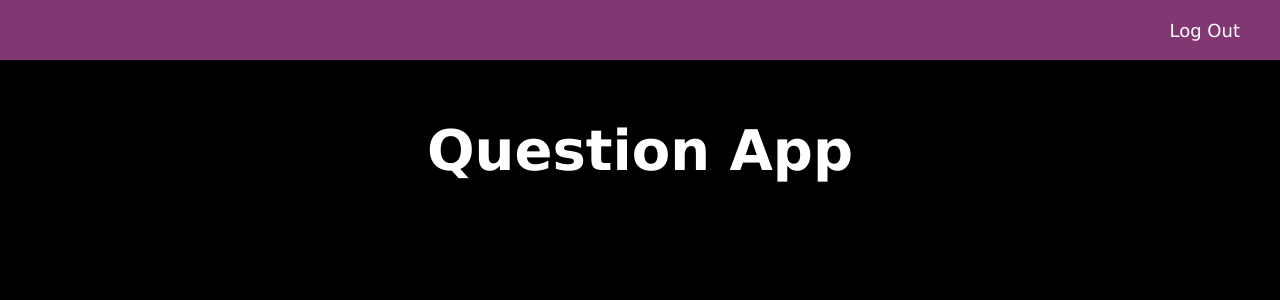
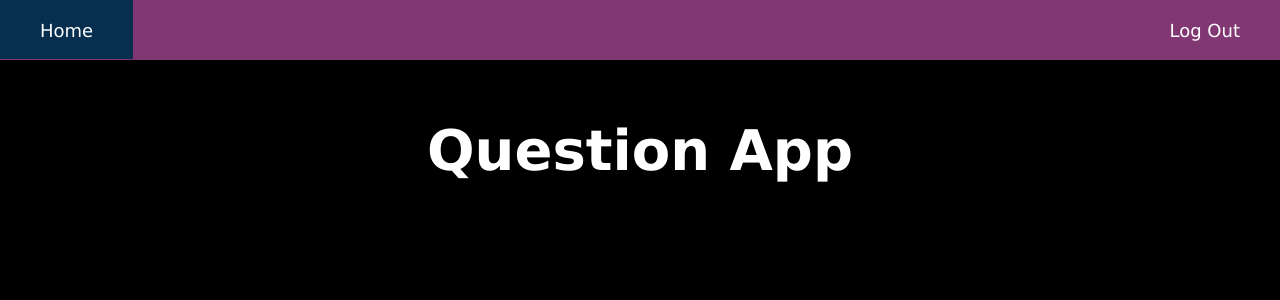
Before and after one commit to waidd280/my_blog_app, a Flask app: page /home in a window 1280 px wide. Shown: the top 300 px of the page. Run offline with Flask 2, Linux system fonts and the light colour scheme; the visitor is signed in with stand-in values (Sample User, id 1).

Commit message:
Add home route to homepage

```diff
--- a/app/static/css/style.css
+++ b/app/static/css/style.css
@@ -112,3 +112,9 @@ body{
     position: relative;
     top: 180px;
 }
+
+#home-nav{
+    position: fixed;
+    top: 0px;
+    left: 0px;
+}
--- a/app/templates/base.html
+++ b/app/templates/base.html
@@ -6,6 +6,7 @@
     </head>
     <body>
         <navbar id="main-nav">
+                <a id="home-nav" class="navbar-item" href="/">Home</a>
                 {% if not current_user.is_authenticated %}
                     <a class="navbar-item" href="/login">Log In</a>
                     <a class="navbar-item" href="/signup">Sign Up</a>
```
